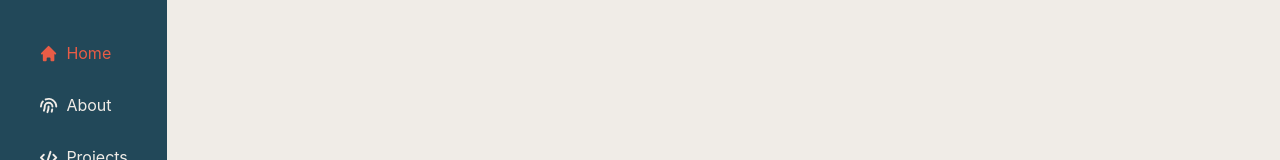
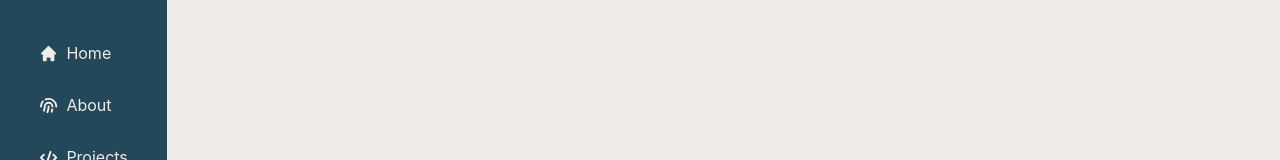
Before and after one commit to mattglwilliams/portfolio, a React (Create React App) app: page / in a window 1280 px wide. Shown: the top 160 px of the page. Built offline with nearby package versions, Linux system fonts and the light colour scheme; a web font is replaced by a local one.

Commit message:
fix: :bug: Changed home icon link

```diff
--- a/src/components/Nav/NavLinks.js
+++ b/src/components/Nav/NavLinks.js
@@ -12,7 +12,7 @@ function NavLinks(props) {
   return (
     <nav>
       <NavLink
-        to="/"
+        to="/portfolio"
         activeclassname="active"
         onClick={() => {
           props.isMobile && props.closeMobileMenu();
```
